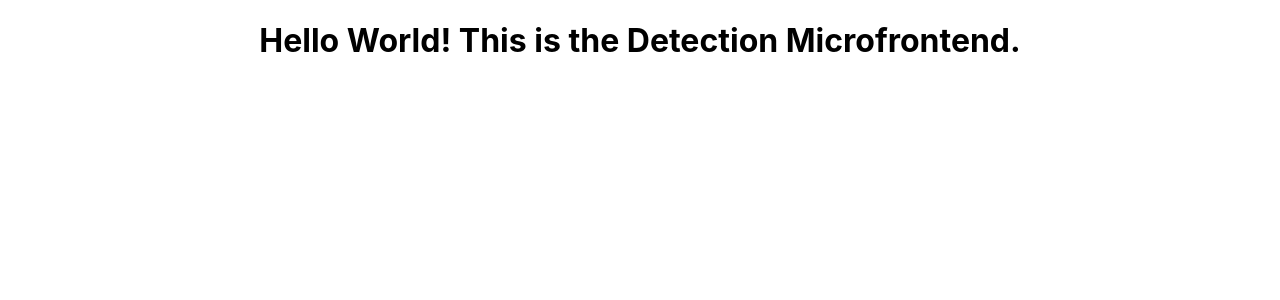
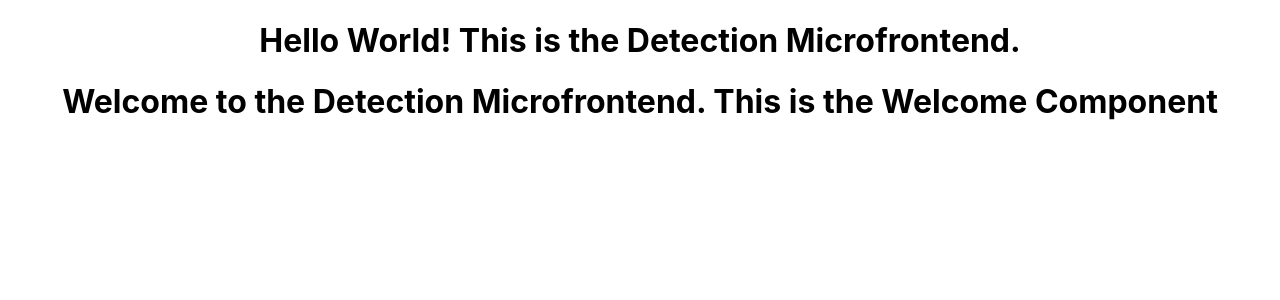
Before and after one commit to PrajwalBS-coder/Front-End, a React (Create React App) app: page / in a window 1280 px wide. Shown: the top 300 px of the page. Built offline with nearby package versions, Linux system fonts and the light colour scheme.

Commit message:
Add Welcome component and integrate it into the App

```diff
--- a/src/App.js
+++ b/src/App.js
@@ -1,11 +1,12 @@
-import logo from './logo.svg';
 import './App.css';
 import Greet from './components/Greet';
+import Welcome from './components/Welcome';
 
 function App() {
   return (
     <div className="App">
       <Greet />
+      <Welcome />
     </div>
   );
 }
--- /dev/null
+++ b/src/components/Welcome.js
@@ -0,0 +1,8 @@
+import React ,{Component} from "react";
+
+class Welcome extends Component {
+    render() {
+        return <h1>Welcome to the Detection Microfrontend. This is the Welcome Component</h1>;
+    }
+}
+export default Welcome;
```
